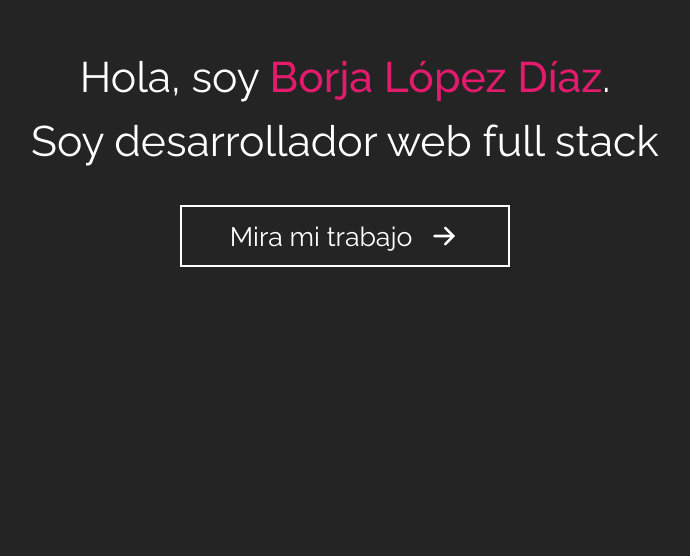
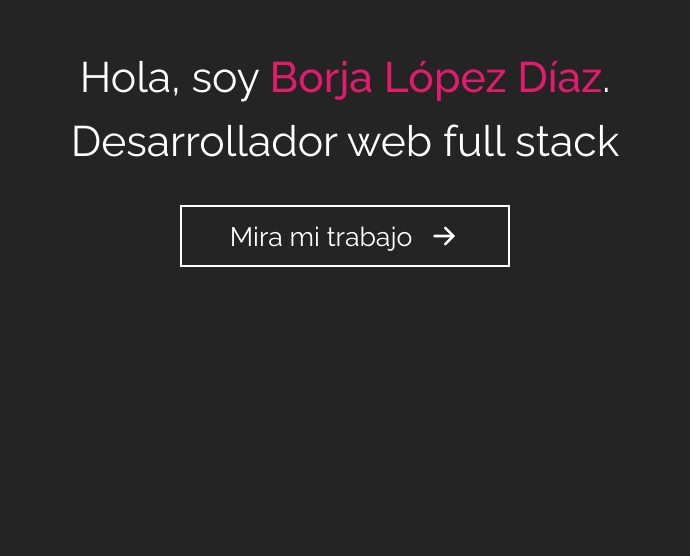
Before and after one commit to BorjaLopz/portfolio_2024, a React (Vite) app: page / in a window 1280 px wide. Shown: the part 244-800 px from the top of the page, without its empty margins (295-985 px from the left). Built offline with nearby package versions, Linux system fonts and the light colour scheme; the HTML template or start-up script is replaced by a standard one.

Commit message:
Minimo cambio

```diff
--- a/src/components/PresentationComponent/PresentationComponent.jsx
+++ b/src/components/PresentationComponent/PresentationComponent.jsx
@@ -10,7 +10,7 @@ function PresentationComponent({ handleOnClick }) {
     <section className="displaySection presentationSection">
       <article className="textPresentation">
         Hola, soy <span className="highlight">Borja López Díaz</span>. <br />
-        <p>Soy desarrollador web full stack</p>
+        <p>Desarrollador web full stack</p>
       </article>
 
       <ScrollLink
```
